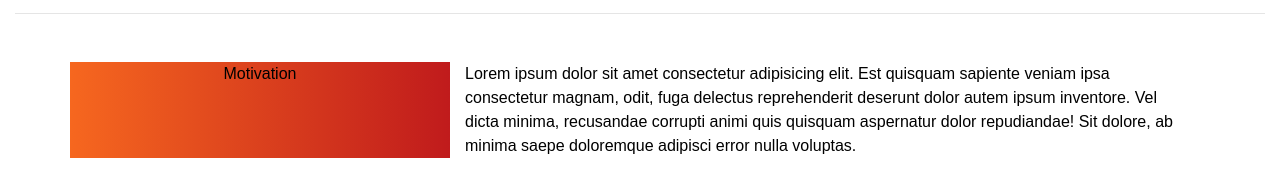
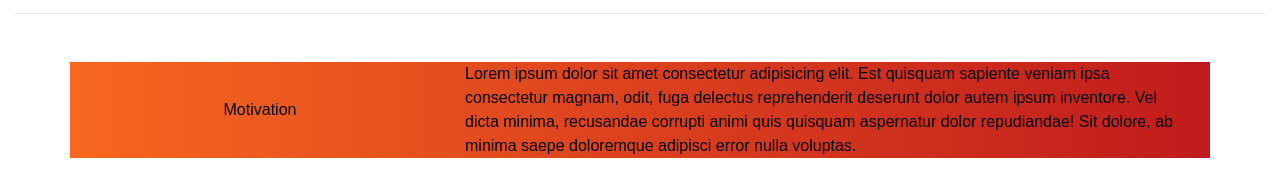
Before and after one commit to luctivud/Mini-Project-2019, a website: page index.html in a window 1280 px wide. Shown: the part 1407-1586 px from the top of the page. Drawn offline with nearby package versions, Linux system fonts and the light colour scheme; some packages are replaced by stand-ins of ours.

Commit message:
added font folder

```diff
--- a/index.html
+++ b/index.html
@@ -114,10 +114,10 @@
     </div>
     <!---------------------/MAIN------------------>
 
-    <!---------------------FOOTER------------------>
-    <div class="container mt-5">
-        <div class="row">
-            <div class="col-md-4 d-flex justify-content-center bg-orange">
+    <!---------------------Motivation------------------>
+    <div class="container mt-5 align-middle clearfix motivation">
+        <div class="row bg-orange">
+            <div class="col-md-4 d-flex justify-content-center my-auto ">
                 Motivation
             </div>
             <div class="col-md-8">
@@ -125,6 +125,7 @@
             </div>
         </div>
     </div>
+    <!---------------------/Motivation------------------>
 
 
     <!---------------team----------------->
@@ -198,7 +199,7 @@
 		</div>
 	</section>
 	<!-- ./Footer -->
-    <!---------------------/FOOTER------------------>
+
 
 
 </body>
--- a/style.css
+++ b/style.css
@@ -23,7 +23,7 @@ body > h1, body > p {
 }
 .section-1{
   background-image: linear-gradient(rgba(61, 61, 61, 0.7),rgba(56, 56, 56, 0.6)),url(assets/images/abesec.jpg);
-  clip-path: polygon(0 0, 100% 0%, 100% 96%, 0% 100%);
+  clip-path: polygon(0% 0%, 100% 0, 100% 95%, 50% 100%, 0 95%);
   background-size: cover;
   background-position: center;
   background-attachment: fixed;
@@ -48,6 +48,10 @@ body > h1, body > p {
   color: white;
   font-size: 300%;
   letter-spacing: 2px;
+}
+
+.motivation{
+  height: 100vh;
 }
 
 .card-container {
```
Also changed, not shown: assets/fonts/Montserrat-Bold.ttf (added), assets/fonts/Montserrat-Regular.ttf (added).
